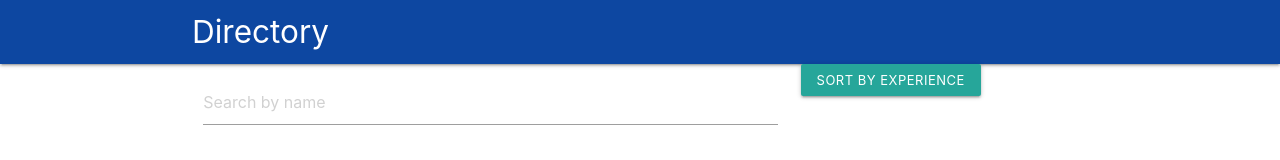
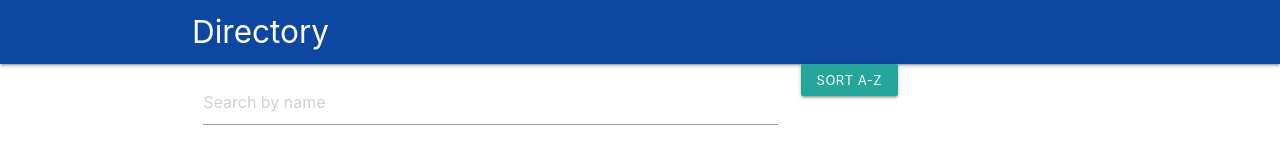
Before and after one commit to nard1n/employee-directory, a React (Create React App) app: page / in a window 1280 px wide. Shown: the top 160 px of the page. Built offline with nearby package versions, Linux system fonts and the light colour scheme; no server answers.

Commit message:
moved the Sort button out of file to be added into Sort.js component

```diff
--- a/src/components/SearchBar/Search.js
+++ b/src/components/SearchBar/Search.js
@@ -1,4 +1,5 @@
 import React from "react";
+import Sort from '../Sort/Sort';
 
 function Search(props) {
   return (
@@ -14,14 +15,10 @@ function Search(props) {
                 onChange={props.change}
               />
               <label className="label-icon" for="search"></label>
-              <i className="material-icons">close</i>
             </div>
           </div>
-          <div className="col s3">
-            <button className="waves-effect waves-light btn-small">
-              Sort by Experience
-            </button>
-          </div>
+
+              <Sort sort={ props.sort } />
         </div>
       </form>
     </div>
```
